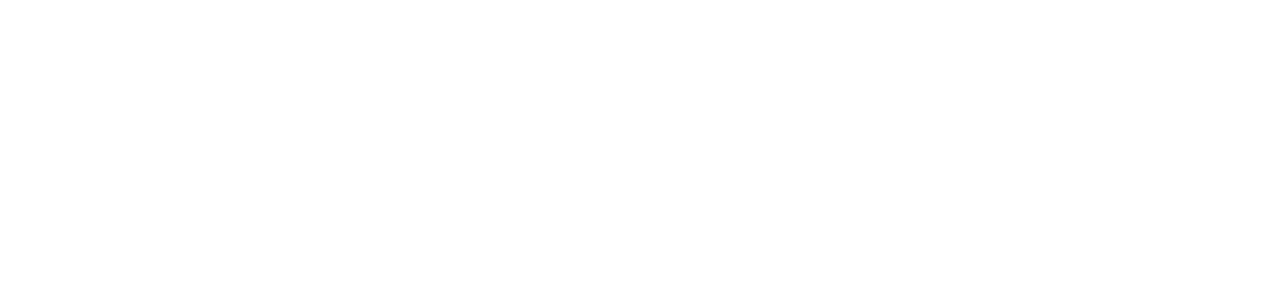
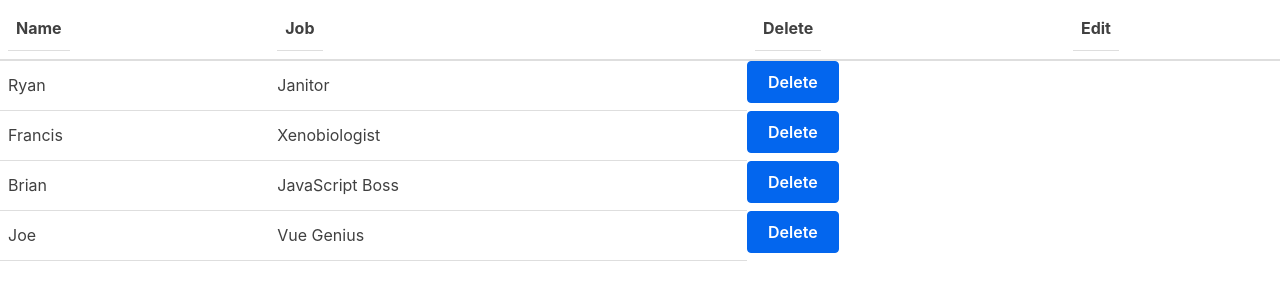
Before and after one commit to ryanboris/react-tutorial, a React (Create React App) app: page / in a window 1280 px wide. Shown: the top 300 px of the page. Built offline with nearby package versions, Linux system fonts and the light colour scheme.

Commit message:
allows a user to delete a name and job combo

```diff
--- a/src/App.js
+++ b/src/App.js
@@ -1,5 +1,18 @@
-import React from 'react'
+import React, { useContext, useReducer } from 'react'
+import Table from './Table'
+import Form from './Form'
+import CharactersContext from './context'
+import reducer from './reducer'
 
 export default function App() {
-  return <div />
+  const initialState = useContext(CharactersContext)
+  const [state, dispatch] = useReducer(reducer, initialState)
+  return (
+    <>
+      <CharactersContext.Provider value={{ state, dispatch }}>
+        <Table />
+        <Form />
+      </CharactersContext.Provider>
+    </>
+  )
 }
--- /dev/null
+++ b/src/Characters.js
@@ -0,0 +1,18 @@
+export const characters = [
+  {
+    name: 'Ryan',
+    job: 'Janitor'
+  },
+
+  { name: 'Francis', job: 'Xenobiologist' },
+
+  {
+    name: 'Brian',
+    job: 'JavaScript Boss'
+  },
+
+  {
+    name: 'Joe',
+    job: 'Vue Genius'
+  }
+]
--- /dev/null
+++ b/src/Form.js
@@ -0,0 +1,5 @@
+import React from 'react'
+
+export default function Form() {
+  return <></>
+}
--- /dev/null
+++ b/src/Table.js
@@ -0,0 +1,12 @@
+import React from 'react'
+import TableHead from './TableHead'
+import TableBody from './TableBody'
+
+export default function Table() {
+  return (
+    <table>
+      <TableHead />
+      <TableBody />
+    </table>
+  )
+}
--- /dev/null
+++ b/src/TableBody.js
@@ -0,0 +1,18 @@
+import React, { useContext } from 'react'
+import CharactersContext from './context'
+
+export default function TableBody() {
+  const { state, dispatch } = useContext(CharactersContext)
+  const { characters } = state
+  return (
+    <tbody>
+      {characters.map((char, i) => (
+        <tr key={i}>
+          <td>{char.name}</td>
+          <td>{char.job}</td>
+          <button onClick={() => dispatch({ type: 'DELETE', payload: i })}>Delete</button>
+        </tr>
+      ))}
+    </tbody>
+  )
+}
--- /dev/null
+++ b/src/TableHead.js
@@ -0,0 +1,20 @@
+import React from 'react'
+
+export default function TableHead() {
+  return (
+    <thead>
+      <th>
+        <td>Name</td>
+      </th>
+      <th>
+        <td>Job</td>
+      </th>
+      <th>
+        <td>Delete</td>
+      </th>
+      <th>
+        <td>Edit</td>
+      </th>
+    </thead>
+  )
+}
--- /dev/null
+++ b/src/context.js
@@ -0,0 +1,9 @@
+import React from 'react'
+import { characters } from './Characters'
+
+const CharactersContext = React.createContext({
+  characters,
+  isEditing: false
+})
+
+export default CharactersContext
--- /dev/null
+++ b/src/reducer.js
@@ -0,0 +1,13 @@
+export default function reducer(state, action) {
+  switch (action.type) {
+    case 'DELETE':
+      const index = action.payload
+      const { characters } = state
+      return {
+        ...state,
+        characters: [...characters.slice(0, index), ...characters.slice(index + 1)]
+      }
+    default:
+      return state
+  }
+}
```
Also changed, not shown: 1 other file (tests, documents, lock files or other folders).
